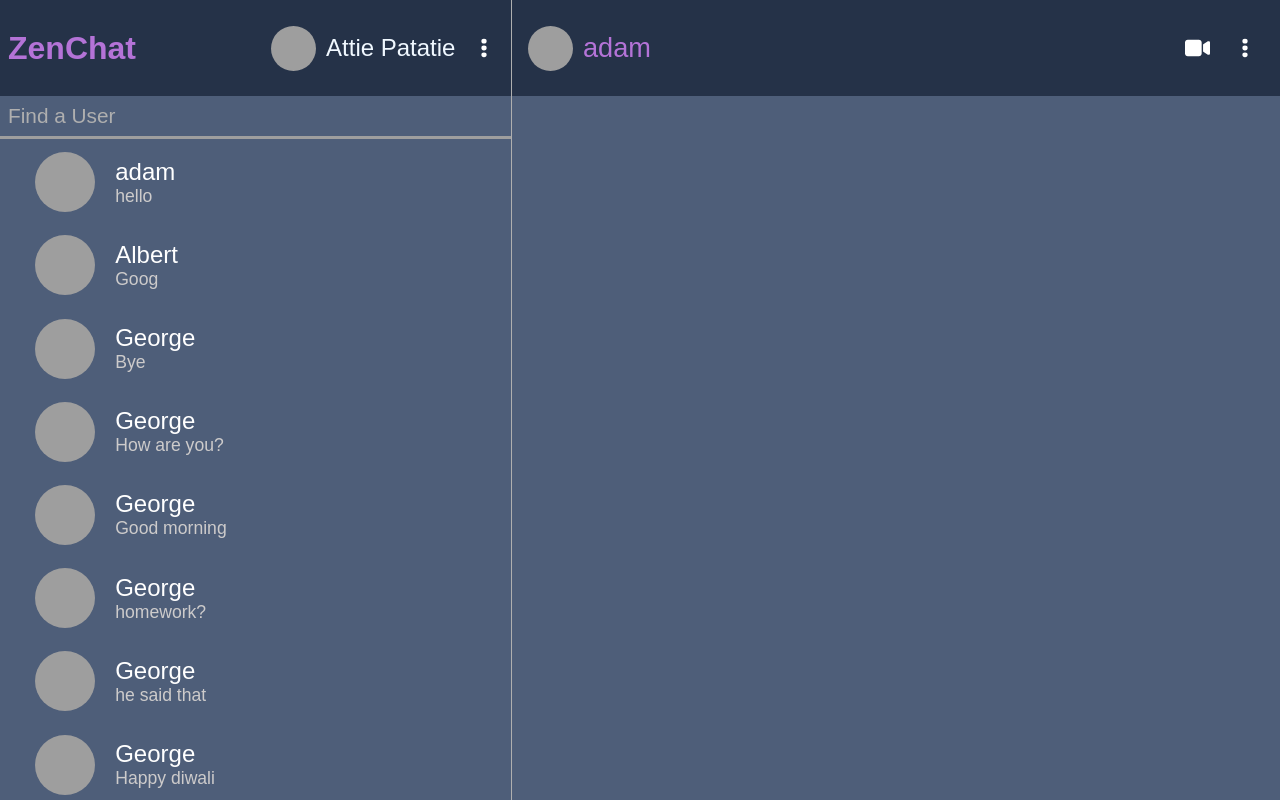
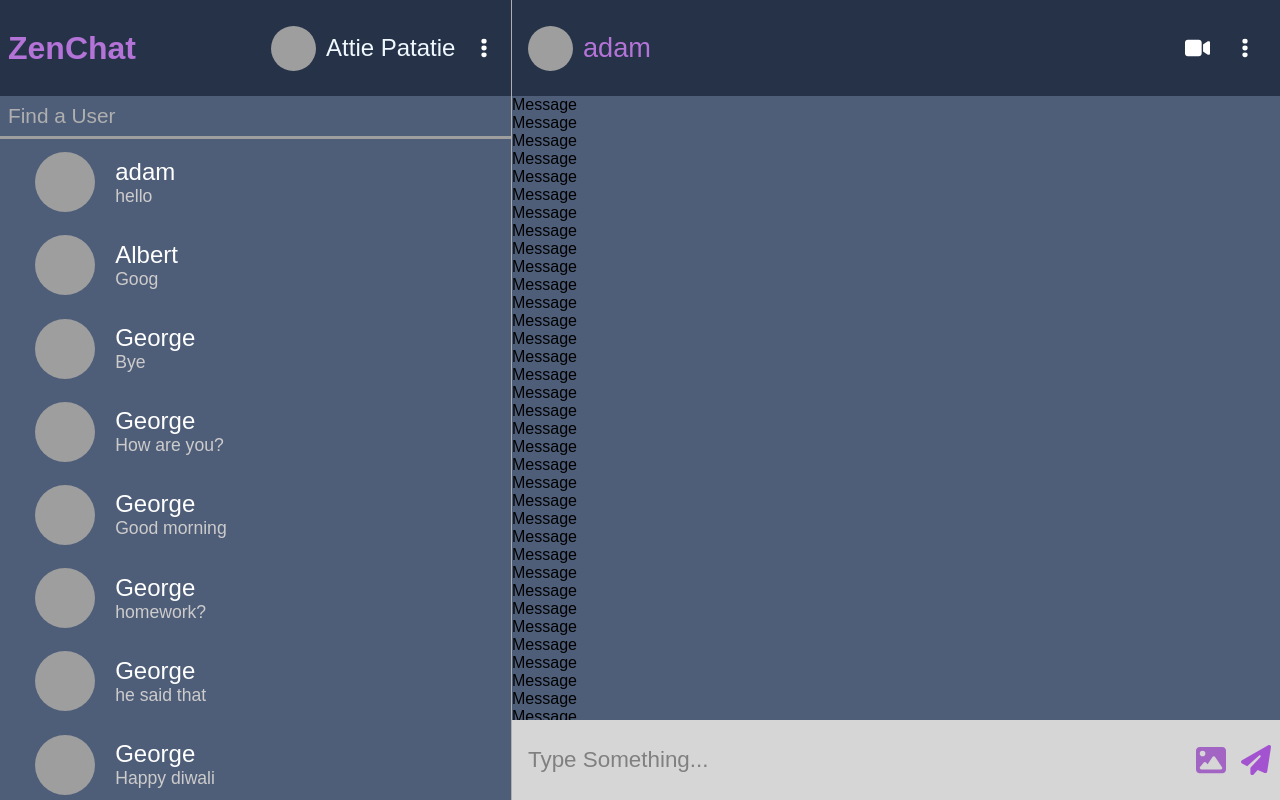
Before and after one commit to roht2103/chat-app, a React (Vite) app: page /user-chat-window in a window 1280 px wide. Built offline with nearby package versions, Linux system fonts and the light colour scheme; grey boxes are pictures that could not be loaded; a web font is replaced by a local one.

Commit message:
created message input

```diff
--- a/src/components/userChatWindow/Chat.jsx
+++ b/src/components/userChatWindow/Chat.jsx
@@ -1,4 +1,6 @@
 import "./style.css";
+import { Messages } from "./Messages.jsx";
+import { Input } from "./Input.jsx";
 import videoIcon from "../../assets/video-solid.svg";
 import more from "../../assets/more.svg";
 export const Chat = () => {
@@ -25,6 +27,8 @@ export const Chat = () => {
           <img className="ham" src={more} alt="more" />
         </div>
       </div>
+      <Messages />
+      <Input />
     </div>
   );
 };
--- a/src/components/userChatWindow/Input.jsx
+++ b/src/components/userChatWindow/Input.jsx
@@ -0,0 +1,31 @@
+import "./style.css";
+import img from "../../assets/img.svg";
+import send from "../../assets/send.svg";
+export const Input = () => {
+  const sendMessage = (e) => {
+    e.preventDefault();
+    alert("hell");
+  };
+  return (
+    <div className="input">
+      <form onSubmit={sendMessage}>
+        <input type="text" placeholder="Type Something..." />
+        <div className="send">
+          <label htmlFor="file">
+            <img src={img} alt="" />
+          </label>
+          <input id="file" type="file" style={{ display: "none" }} />
+          <label htmlFor="send">
+            <img src={send} alt="send" />
+          </label>
+          <input
+            id="send"
+            type="submit"
+            value="Send"
+            style={{ display: "none" }}
+          />
+        </div>
+      </form>
+    </div>
+  );
+};
--- a/src/components/userChatWindow/Message.jsx
+++ b/src/components/userChatWindow/Message.jsx
@@ -0,0 +1,8 @@
+import "./style.css";
+export const Message = () => {
+  return (
+    <div className="message">
+      <p>Message</p>
+    </div>
+  );
+};
--- a/src/components/userChatWindow/Messages.jsx
+++ b/src/components/userChatWindow/Messages.jsx
@@ -0,0 +1,73 @@
+import "./style.css";
+import { Message } from "./Message.jsx";
+export const Messages = () => {
+  return (
+    <div className="messages">
+      <Message />
+      <Message />
+      <Message />
+      <Message />
+      <Message />
+      <Message />
+      <Message />
+      <Message />
+      <Message />
+      <Message />
+      <Message />
+      <Message />
+      <Message />
+      <Message />
+      <Message />
+      <Message />
+      <Message />
+      <Message />
+      <Message />
+      <Message />
+      <Message />
+      <Message />
+      <Message />
+      <Message />
+      <Message />
+      <Message />
+      <Message />
+      <Message />
+      <Message />
+      <Message />
+      <Message />
+      <Message />
+      <Message />
+      <Message />
+      <Message />
+      <Message />
+      <Message />
+      <Message />
+      <Message />
+      <Message />
+      <Message />
+      <Message />
+      <Message />
+      <Message />
+      <Message />
+      <Message />
+      <Message />
+      <Message />
+      <Message />
+      <Message />
+      <Message />
+      <Message />
+      <Message />
+      <Message />
+      <Message />
+      <Message />
+      <Message />
+      <Message />
+      <Message />
+      <Message />
+      <Message />
+      <Message />
+      <Message />
+      <Message />
+      <Message />
+    </div>
+  );
+};
--- a/src/components/userChatWindow/style.css
+++ b/src/components/userChatWindow/style.css
@@ -5,7 +5,7 @@
   flex-direction: column;
   justify-content: center;
   align-items: center;
-  overflow-y: scroll !important;
+  /* overflow-y: scroll !important; */
   min-height: 500px;
   /* background-color: #c0aecc; */
 }
@@ -196,6 +196,8 @@ input::placeholder {
   flex: 1;
   border-top-right-radius: 0.5rem;
   border-bottom-right-radius: 0.5rem;
+  display: flex;
+  flex-direction: column;
 }
 .chatInfo {
   display: flex;
@@ -213,6 +215,50 @@ input::placeholder {
 .chatInfo .chatIcons {
   display: flex;
   align-items: center;
+}
+.messages {
+  flex: 1;
+  overflow-y: scroll;
+}
+.input {
+  border-bottom-right-radius: 0.5rem;
+  height: 10%;
+  background-color: rgb(214, 214, 214);
+}
+.input form {
+  display: flex;
+  height: 100%;
+  width: 100%;
+  /* border: 1px solid; */
+}
+.input form .send {
+  display: flex;
+  align-items: center;
+  justify-content: center;
+  gap: 15px;
+  flex: 1;
+  padding: 5px;
+}
+.input form .send label {
+  display: grid;
+  place-items: center;
+  cursor: pointer;
+}
+.input form .send label img {
+  height: 30px;
+}
+.input form input::placeholder {
+  color: gray;
+}
+.input form input {
+  border: none;
+  width: 88%;
+  outline: none;
+  height: 100%;
+  background-color: rgb(214, 214, 214);
+  padding: 0rem 1rem;
+  font-size: 1.4rem;
+  color: #253248;
 }
 
 @media (max-width: 1300px) {
@@ -232,6 +278,9 @@ input::placeholder {
   .chatInfo {
     border-radius: 0;
   }
+  .input {
+    border-radius: 0;
+  }
 }
 @media (max-width: 1100px) {
   .chat-nav .logo {
@@ -244,4 +293,7 @@ input::placeholder {
   .userChat {
     padding-left: 1rem;
   }
+  .input form input {
+    width: 85%;
+  }
 }
```
Also changed, not shown: src/assets/img.svg (added), src/assets/send.svg (added).
